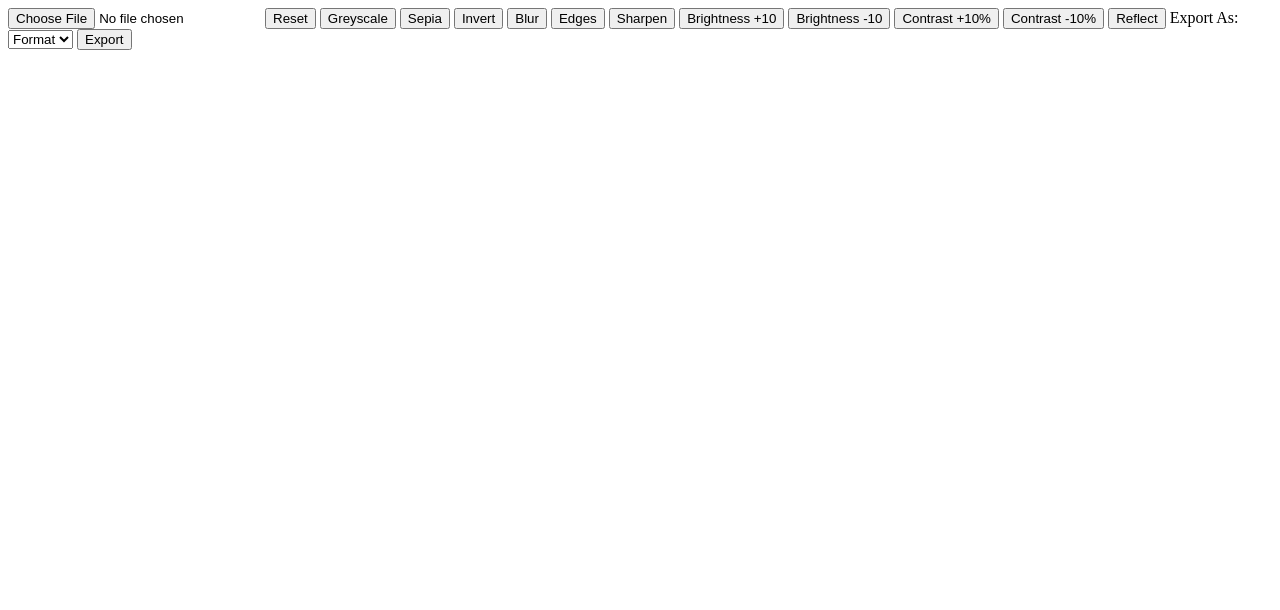
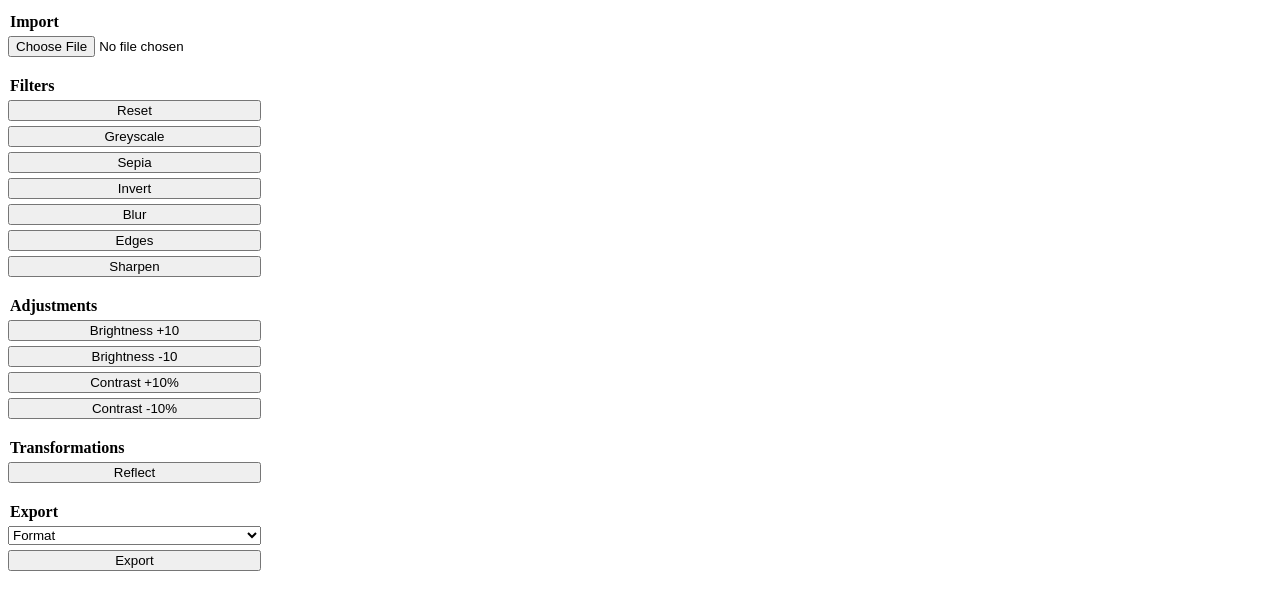
Before and after one commit to Safi2099/darkroom, a Flask app: page / in a window 1280 px wide. Shown: the top 610 px of the page. Run offline with Flask 3, Linux system fonts and the light colour scheme.

Commit message:
Make stuff look a little nicer

```diff
--- a/static/css/styles.css
+++ b/static/css/styles.css
@@ -1,4 +1,32 @@
-#canvas-container {
+.main-container {
+    display: flex;
+    flex-direction: row;
+    align-items: flex-start;
+    gap: 20px;
+}
+
+.image-operations-container {
+    display: flex;
+    flex-direction: column;
+    gap: 10px;
+}
+
+.canvas-container {
     display: flex;
     justify-content: center;
+    flex: 1;
 }
+
+fieldset {
+    border: none;
+    padding: 0;
+    margin: 5px 0;
+    display: flex;
+    flex-direction: column;
+    gap: 5px;
+}
+
+legend {
+    font-weight: bold;
+    margin-bottom: 5px;
+}
--- a/static/js/main.js
+++ b/static/js/main.js
@@ -4,7 +4,7 @@ import { adjust } from './adjusts.js';
 import { transform } from './transforms.js';
 
 const imageInput = document.getElementById('image-input');
-const canvasContainer = document.getElementById('canvas-container');
+const canvasContainer = document.querySelector('.canvas-container');
 const canvas = document.createElement('canvas');
 const ctx = canvas.getContext('2d', { willReadFrequently: true });
 let originalImageData;
--- a/templates/index.html
+++ b/templates/index.html
@@ -12,33 +12,51 @@
     </head>
 
     <body>
+        <div class="main-container">
+            <div class="image-operations-container">
+                <fieldset>
+                    <legend>Import</legend>
                     <input type="file" id="image-input" accept="image/png, image/jpeg, image/webp, image/bmp">
+                </fieldset>
 
-        <input type="button" class="operation-btn" data-type="reset" value="Reset">
-        <input type="button" class="operation-btn" data-type="filter" data-name="greyscale" value="Greyscale">
-        <input type="button" class="operation-btn" data-type="filter" data-name="sepia" value="Sepia">
-        <input type="button" class="operation-btn" data-type="filter" data-name="invert" value="Invert">
-        <input type="button" class="operation-btn" data-type="filter" data-name="blur" value="Blur">
-        <input type="button" class="operation-btn" data-type="filter" data-name="edges" value="Edges">
-        <input type="button" class="operation-btn" data-type="filter" data-name="sharpen" value="Sharpen">
+                <fieldset>
+                    <legend>Filters</legend>
+                    <button type="button" class="operation-btn" data-type="reset">Reset</button>
+                    <button type="button" class="operation-btn" data-type="filter" data-name="greyscale">Greyscale</button>
+                    <button type="button" class="operation-btn" data-type="filter" data-name="sepia">Sepia</button>
+                    <button type="button" class="operation-btn" data-type="filter" data-name="invert">Invert</button>
+                    <button type="button" class="operation-btn" data-type="filter" data-name="blur">Blur</button>
+                    <button type="button" class="operation-btn" data-type="filter" data-name="edges">Edges</button>
+                    <button type="button" class="operation-btn" data-type="filter" data-name="sharpen">Sharpen</button>
+                </fieldset>
 
-        <input type="button" class="operation-btn" data-type="adjust" data-name="brightness" data-amount="10" value="Brightness +10">
-        <input type="button" class="operation-btn" data-type="adjust" data-name="brightness" data-amount="-10" value="Brightness -10">
-        <input type="button" class="operation-btn" data-type="adjust" data-name="contrast" data-amount="1.1" value="Contrast +10%">
-        <input type="button" class="operation-btn" data-type="adjust" data-name="contrast" data-amount="0.9" value="Contrast -10%">
+                <fieldset>
+                    <legend>Adjustments</legend>
+                    <button type="button" class="operation-btn" data-type="adjust" data-name="brightness" data-amount="10">Brightness +10</button>
+                    <button type="button" class="operation-btn" data-type="adjust" data-name="brightness" data-amount="-10">Brightness -10</button>
+                    <button type="button" class="operation-btn" data-type="adjust" data-name="contrast" data-amount="1.1">Contrast +10%</button>
+                    <button type="button" class="operation-btn" data-type="adjust" data-name="contrast" data-amount="0.9">Contrast -10%</button>
+                </fieldset>
 
-        <input type="button" class="operation-btn" data-type="transform" data-name="reflect" value="Reflect">
+                <fieldset>
+                    <legend>Transformations</legend>
+                    <button type="button" class="operation-btn" data-type="transform" data-name="reflect">Reflect</button>
+                </fieldset>
 
-        <label>Export As:</label>
+                <fieldset>
+                    <legend>Export</legend>
                     <select id="export-dropdown">
                         <option selected disabled value="">Format</option>
                         <option value="image/jpeg">JPEG</option>
                         <option value="image/png">PNG</option>
                         <option value="image/webp">WebP</option>
                     </select>
-        <input type="button" id="export-button" value="Export">
+                    <button type="button" id="export-button">Export</button>
+                </fieldset>
+            </div>
 
-        <div id="canvas-container"></div>
+            <div class="canvas-container"></div>
+        </div>
 
         <script type="module" src="/static/js/main.js"></script>
     </body>
```
Lines whose indentation alone changed are shown as unchanged.
